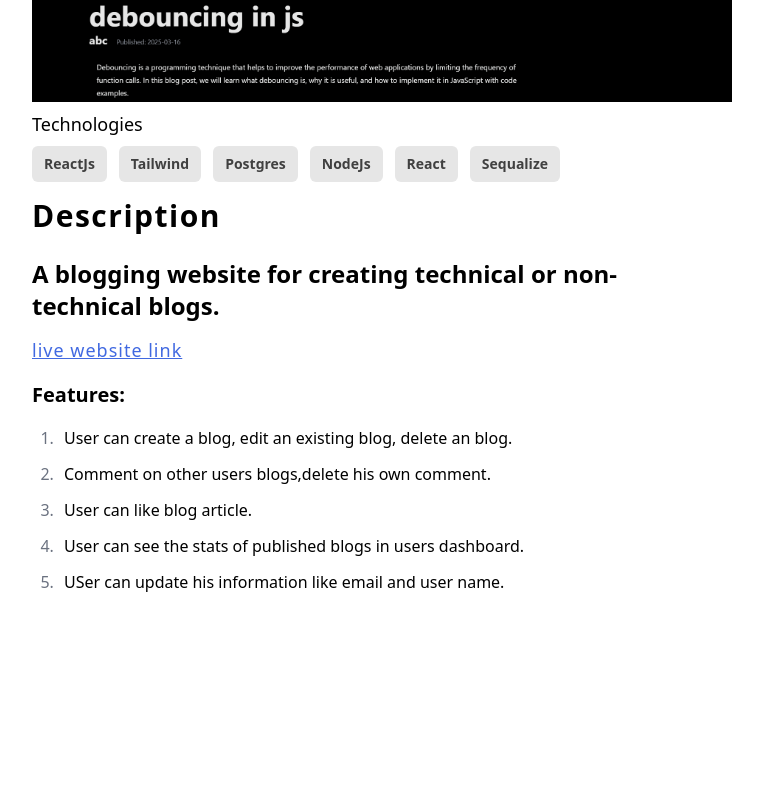
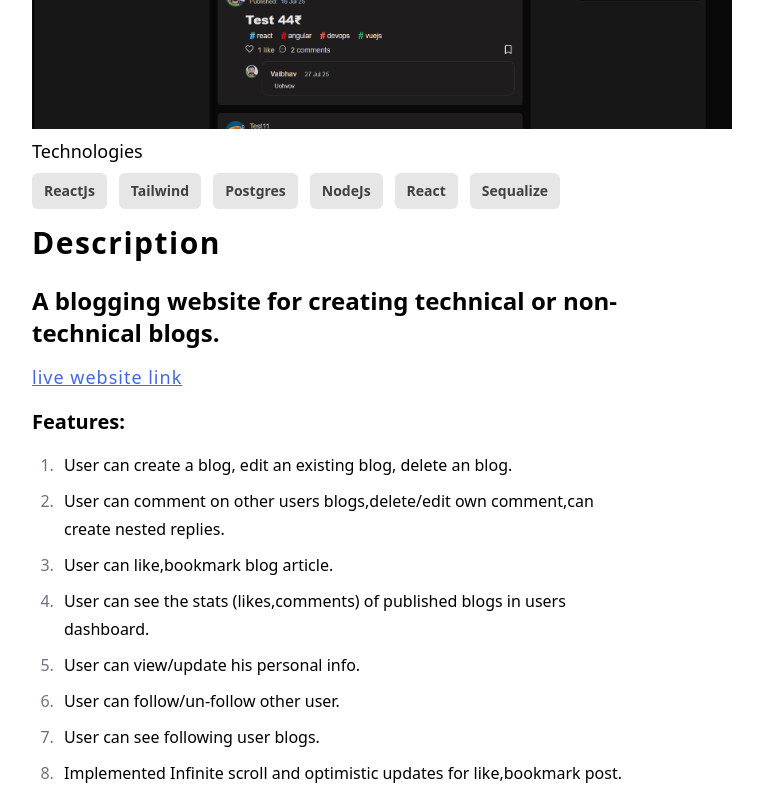
Before and after one commit to randhavevaibhav/PortFReact, a React (Vite) app: page /projects/1 in a window 1280 px wide. Shown: the part 409-1209 px from the top of the page, without its empty margins (128-891 px from the left). Before the commit the page ends 1018 px from the top, so only its background shows below. Built offline with nearby package versions, Linux system fonts and the light colour scheme.

Commit message:
updated project info

```diff
--- a/src/pages/Projects/data.js
+++ b/src/pages/Projects/data.js
@@ -1,4 +1,4 @@
-import Blog_W from "../../assets/images/Blog_W.png";
+import Blog_W from "../../assets/images/BlogW.png";
 
 export const allProjectsList = [
   {
@@ -36,9 +36,12 @@ export const allProjectsList = [
 [live website link](https://blog-w-three.vercel.app)
 ### Features:
 1. User can create a blog, edit an existing blog, delete an blog.
-2. Comment on other users blogs,delete his own comment.
-3. User can like blog article.
-4. User can see the stats of published blogs in users dashboard.
-5. USer can update his information like email and user name.`,
+2. User can comment on other users blogs,delete/edit own comment,can create nested replies.
+3. User can like,bookmark blog article.
+4. User can see the stats (likes,comments) of published blogs in users dashboard.
+5. User can view/update his personal info.
+6. User can follow/un-follow other user.
+7. User can see following user blogs.
+8. Implemented Infinite scroll and optimistic updates for like,bookmark post.`,
   },
 ];
```
Also changed, not shown: src/assets/images/BlogW.png (added), src/assets/images/Blog_W.png (deleted).
